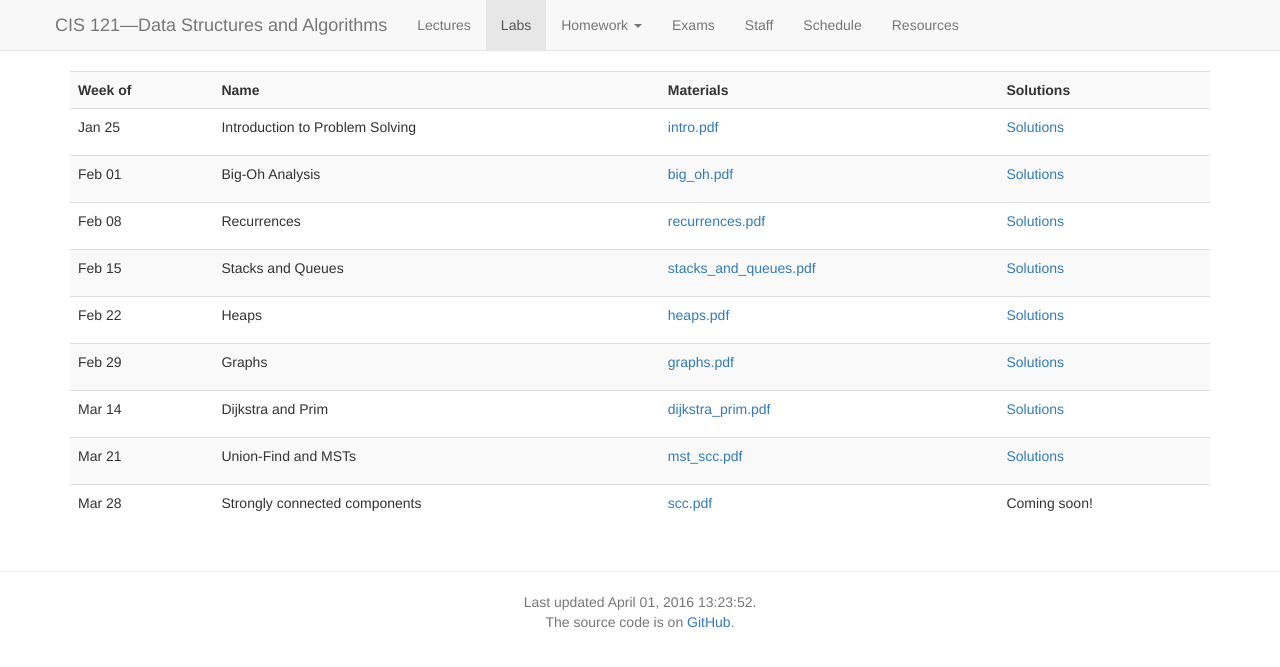
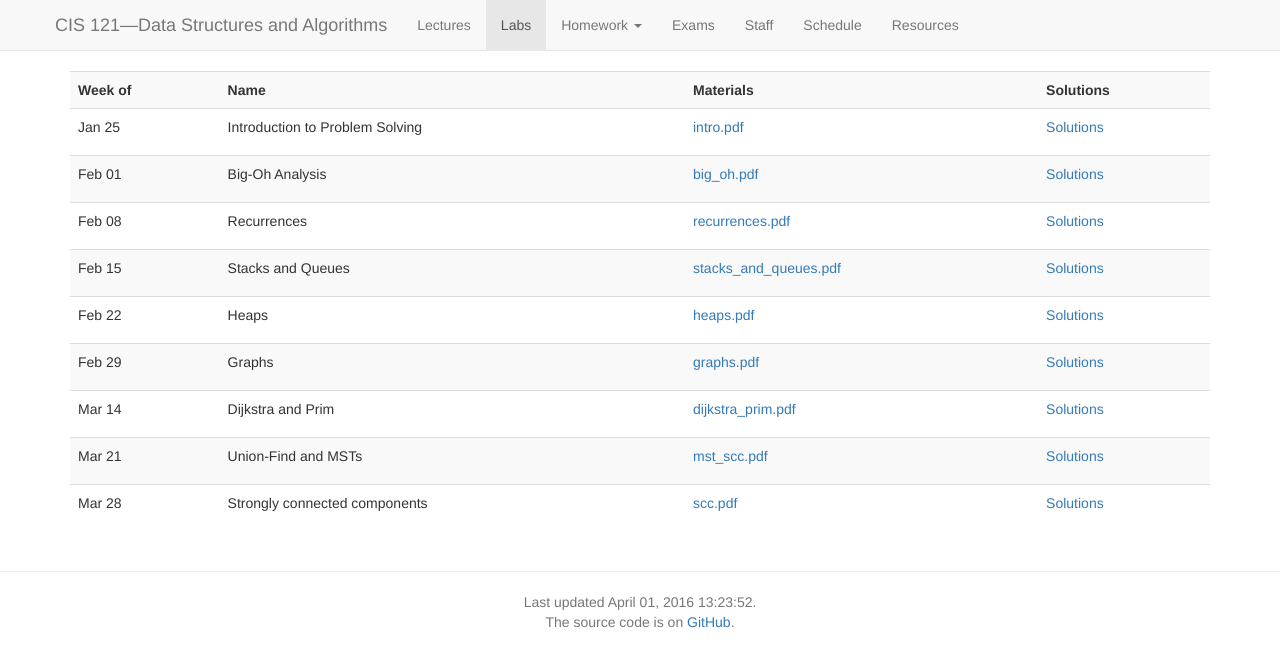
Before and after one commit to vikramkh/course-website-16fa, a Jekyll site: the page built from labs.md, in a window 1280 px wide. Shown: the top 667 px of the page. Built offline with Jekyll 4.4.1, drawn with Linux system fonts in a browser that asks for light colours; nearby versions of some CDN libraries.

Commit message:
add solution for scc lab

```diff
--- a/_data/labs.yaml
+++ b/_data/labs.yaml
@@ -59,4 +59,4 @@
   problems:
     name: scc.pdf
     link: content/labs/scc/scc.pdf
-  solutions: # protected_content/labs/scc/scc_sols.pdf
+  solutions: protected_content/labs/scc/scc_sols.pdf
```
